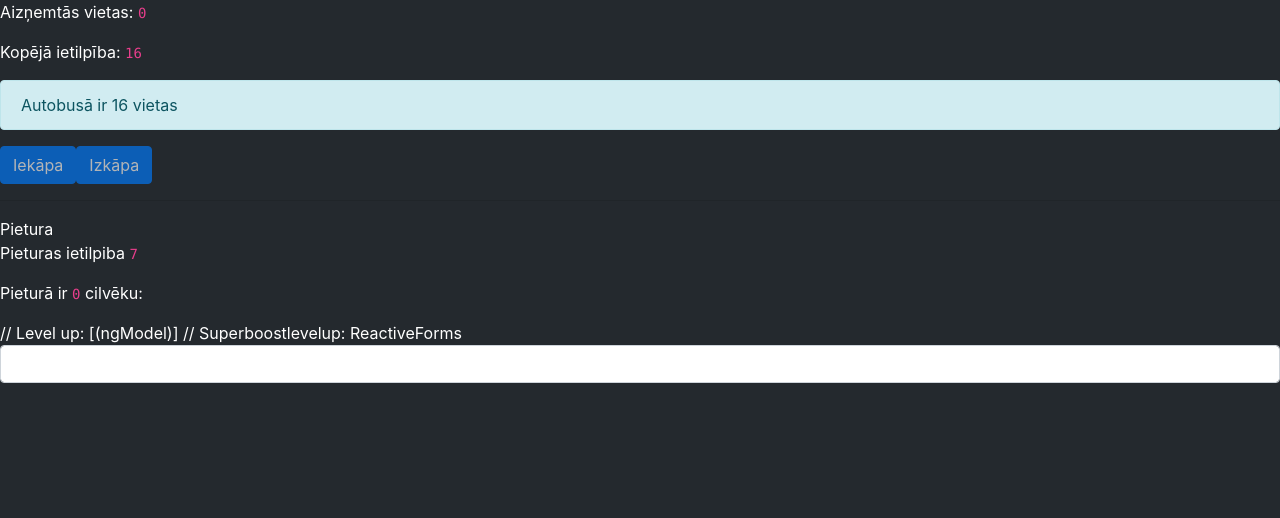
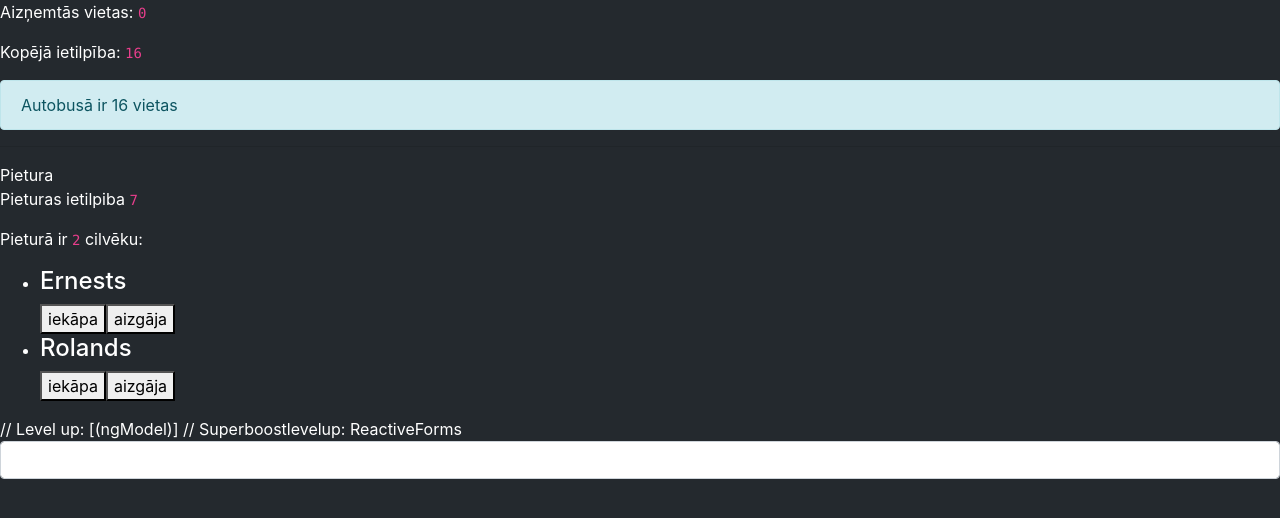
Before and after one commit to edzago/edibox-pieturas-playground, an Angular app: page / in a window 1280 px wide. Shown: the top 518 px of the page. Built offline with nearby package versions, Linux system fonts and the light colour scheme.

Commit message:
homerowrk

```diff
--- a/src/app/autobus/autobus.component.html
+++ b/src/app/autobus/autobus.component.html
@@ -3,9 +3,15 @@
 
 <div class="alert alert-warning" *ngIf="brivasVietas===0">Sorry, autobuss ir pilns</div>
 <div class="alert alert-info" *ngIf="brivasVietas>0">Autobusā ir {{brivasVietas}} vietas</div>
-
-<button class="btn-primary btn" [disabled]="nevarIekapt()" (click)="iekapa()">Iekāpa</button>
-<button class="btn-primary btn" [disabled]="nevarIzkapt()" (click)="izkapa()">Izkāpa</button>
+<ul>
+  <li *ngFor="let person of peopleInAutobusa">
+    <app-person-name
+      (atnacaDavis)="edgarsIrAtnacis=false"
+      (iekapaEdgars)="edgarsIrAtnacis=true"
+      name="{{person.name}}" surname="{{person.surname}}"></app-person-name>
+    <button [disabled]="nevarIzkapt()" (click)="izkapaCilveks(person)">izkāpa</button>
+  </li>
+</ul>
 
 <hr>
 Pietura
@@ -14,13 +20,13 @@ Pietura
 <p>Pieturas ietilpiba <code>{{pieturasIetilpiba}}</code></p>
 <p>Pieturā ir <code>{{peopleInPietura.length}}</code> cilvēku: </p>
 <ul>
-  <li *ngFor="let person of peopleInPietura">
+  <li *ngFor="let person of peopleInPietura; let i = index">
     <app-person-name
       (atnacaDavis)="edgarsIrAtnacis=false"
       (iekapaEdgars)="edgarsIrAtnacis=true"
       name="{{person.name}}" surname="{{person.surname}}"></app-person-name>
-    <button>iekāpa</button>
-    <button>aizgāja</button>
+    <button (click)="iekapaCilveks(person)">iekāpa</button>
+    <button (click)="aizgajaProm(person)">aizgāja</button>
   </li>
 </ul>
 
--- a/src/app/autobus/autobus.component.ts
+++ b/src/app/autobus/autobus.component.ts
@@ -12,7 +12,8 @@ export class AutobusComponent implements OnInit {
   kopejaIetilpiba = 16;
   pieturasIetilpiba = 7;
 
-  peopleInPietura: Person[] = [];
+  peopleInAutobusa: Person[] = [];
+  peopleInPietura: Person[] = [{name: 'Ernests'}, {name: 'Rolands'}];
   edgarsIrAtnacis = false;
 
   constructor() {
@@ -34,7 +35,7 @@ export class AutobusComponent implements OnInit {
   }
 
   nevarIzkapt(): boolean | null {
-    return this.aiznemtasVietas === 0;
+    return this.peopleInPietura.length >= this.pieturasIetilpiba || this.aiznemtasVietas === 0;
   }
 
   nevarIekapt(): boolean | null {
@@ -42,11 +43,35 @@ export class AutobusComponent implements OnInit {
   }
 
   pienacaCilveks(keyboardEvent: any): void {
-    this.peopleInPietura.push({name: keyboardEvent.target.value});
-    console.log(this.peopleInPietura);
+    if (this.peopleInPietura.length < this.pieturasIetilpiba) {
+      this.peopleInPietura.push({name: keyboardEvent.target.value});
+      keyboardEvent.target.value = '';
+    }
   }
 
   sayMyName(person: Person): void {
     alert(`Your name is ${person.name}`);
   }
+
+  iekapaCilveks(personKasGribIekapt: Person): void {
+    this.iekapa();
+    this.peopleInAutobusa.push(personKasGribIekapt);
+    this.peopleInPietura = this.peopleInPietura.filter(
+      personaPietura => personaPietura !== personKasGribIekapt
+    );
+  }
+
+  aizgajaProm(personaKasGribAiziet: Person): void {
+    this.peopleInPietura = this.peopleInPietura.filter(
+      personaPietura => personaPietura !== personaKasGribAiziet
+    );
+  }
+
+  izkapaCilveks(personKasGribIzkapt: Person): void {
+    this.izkapa();
+    this.peopleInPietura.push(personKasGribIzkapt);
+    this.peopleInAutobusa = this.peopleInAutobusa.filter(
+      personaPietura => personaPietura !== personKasGribIzkapt
+    );
+  }
 }
```
